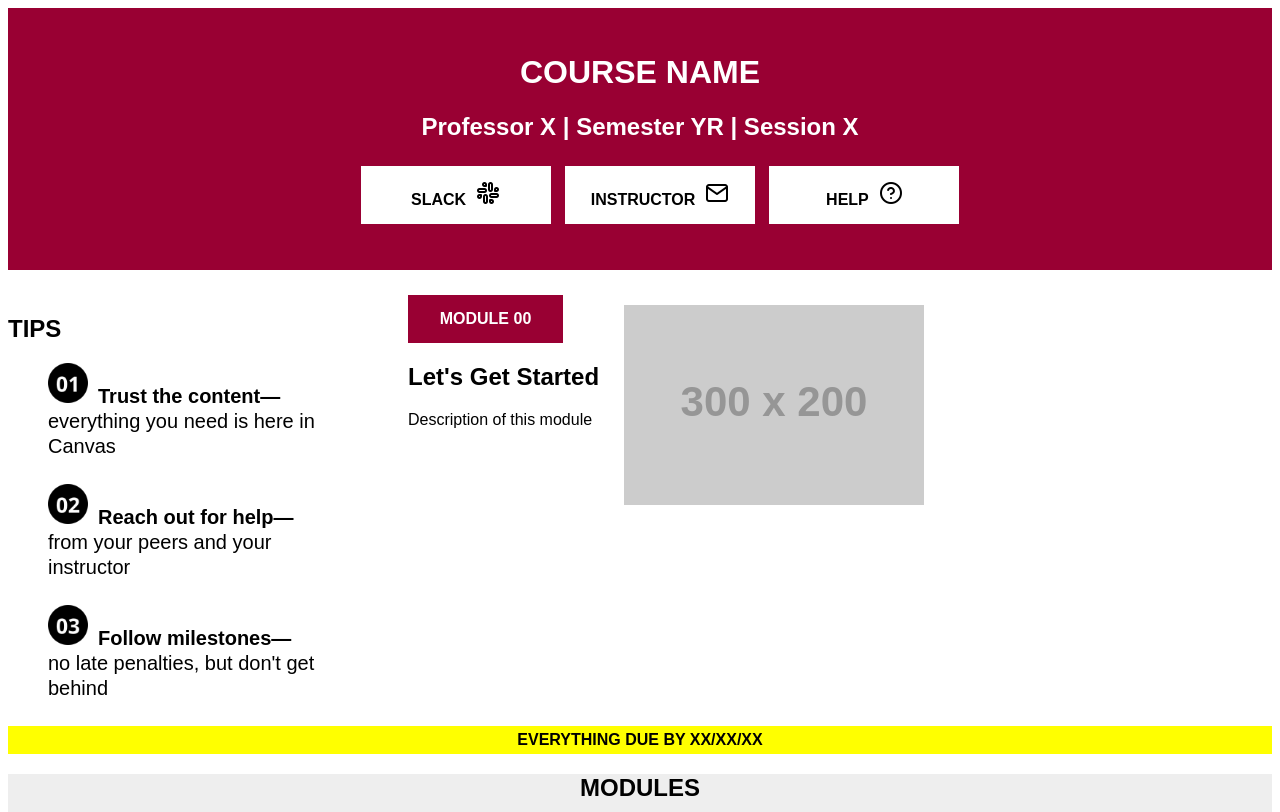
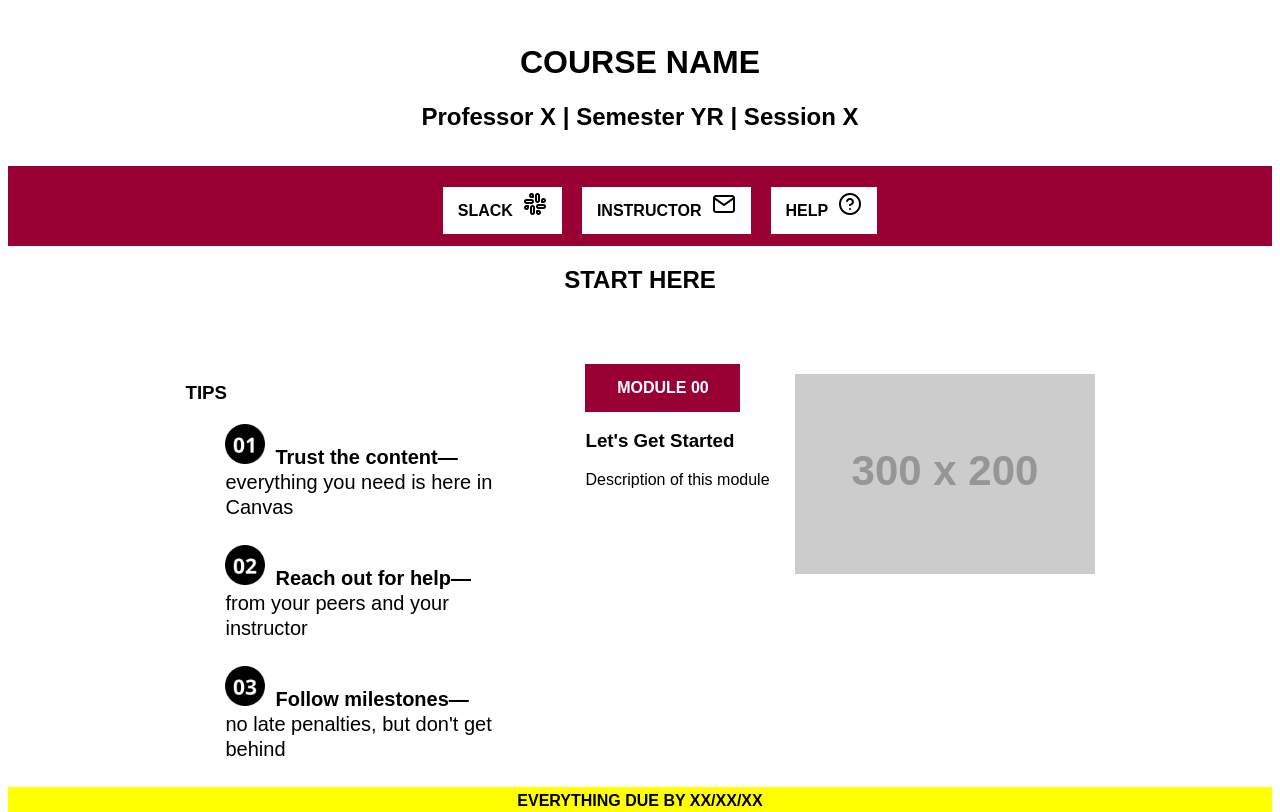
Before and after one commit to ccarra1/canvas, a plain HTML site: page index.html in a window 1280 px wide. Shown: the top 812 px of the page. Drawn offline with Linux system fonts and the light colour scheme; placeholder pictures from the web are drawn by us.

Commit message:
Template Final

```diff
--- a/index.html
+++ b/index.html
@@ -7,35 +7,41 @@
     <title>Document</title>
 </head>
 <body>
-    <div style="width: 100%; font-family: Arial, Helvetica, sans-serif;">
-        <header style="background-color: #990033; color: #ffffff; text-align: center; padding: 25px;">
+    <div style="width: 100%; min-width: 534px; font-family: Arial, Helvetica, sans-serif;">
+        <header style="text-align: center; padding: 15px;">
             <h1><strong>COURSE NAME</strong></h1>
             <h2>Professor X | Semester YR | Session X</h2>
-            <nav>
-                <ul style="list-style:none; color: #000;">
-                    <li style="display: inline-block; width: 160px; background-color: #ffffff; padding: 15px; margin: 5px;"><strong>SLACK</strong><img src="slack.png" alt="slack icon in black on transparent" width="24px" style="margin-left:10px;"></li>
-                    <li style="display: inline-block; width: 160px; background-color: #ffffff; padding: 15px; margin: 5px;"><strong>INSTRUCTOR</strong><img src="email.png" alt="email icon in black on transparent" width="24px" style="margin-left:10px;"></li>
-                    <li style="display: inline-block; width: 160px; background-color: #ffffff; padding: 15px; margin: 5px;"><strong>HELP</strong><img src="help.png" alt="question mark icon in black on transparent" width="24px" style="margin-left:10px;"></li>
+        </header>
+        <nav style="background-color: #990033; border: 10px solid #990033;">
+            <ul style="display: flex; justify-content: center; flex-wrap: wrap; list-style:none; color: #000;">
+                <li><a href="#" style="text-align: center; width: 160px; background-color: #ffffff; padding: 15px; margin: 10px; text-decoration: none; color: #000;"><strong>SLACK</strong><img src="https://ccarra1.github.io/canvas/slack.png" alt="slack icon in black on transparent" width="24px" style="margin-left:10px;"></a></li>
+                <li><a href="#" style="text-align: center; width: 160px; background-color: #ffffff; padding: 15px; margin: 10px; text-decoration: none; color: #000;"><strong>INSTRUCTOR</strong><img src="https://ccarra1.github.io/canvas/email.png" alt="email icon in black on transparent" width="24px" style="margin-left:10px;"></a></li>
+                <li><a href="#" style="text-align: center; width: 160px; background-color: #ffffff; padding: 15px; margin: 10px;  text-decoration: none; color: #000;"><strong>HELP</strong><img src="https://ccarra1.github.io/canvas/help.png" alt="question mark icon in black on transparent" width="24px" style="margin-left:10px;"></a></li>
             </ul>
+            <div style="clear:left;"></div>
         </nav>
-        </header>
-        <section style="width: 350px; margin-top: 25px; float: left; margin-right: 50px;">
-            <h2>TIPS</h2>
+        <section>
+            <h2 style="text-align: center;">START HERE</h2>
+            <div style="display: flex; justify-content: center; flex-wrap: wrap;">
+                <section style="width: 350px; margin-top: 50px; float: left; margin-right: 50px;">
+                    <h3>TIPS</h3>
                     <ol style="list-style-type: none; font-size: 20px; line-height: 1.25em;">
-                <li style="margin-bottom: 25px;"><img width="40px" style="margin-right:10px;" src="No1.png" alt="Number 1 in white on black circle background"><strong>Trust the content&mdash;</strong><br />everything you need is here in Canvas</li>
-                <li style="margin-bottom: 25px;"><img width="40px" style="margin-right:10px;" src="No2.png" alt="Number 2 in white on black circle background"><strong>Reach out for help&mdash;</strong><br />from your peers and your instructor</li>
-                <li style="margin-bottom: 25px;"><img width="40px" style="margin-right:10px;" src="No3.png" alt="Number 3 in white on black circle background"><strong>Follow milestones&mdash;</strong><br />no late penalties, but don't get behind</li>
+                        <li style="margin-bottom: 25px;"><img width="40px" style="margin-right:10px;" src="https://ccarra1.github.io/canvas/No1.png" alt="Number 1 in white on black circle background"><strong>Trust the content&mdash;</strong><br />everything you need is here in Canvas</li>
+                        <li style="margin-bottom: 25px;"><img width="40px" style="margin-right:10px;" src="https://ccarra1.github.io/canvas/No2.png" alt="Number 2 in white on black circle background"><strong>Reach out for help&mdash;</strong><br />from your peers and your instructor</li>
+                        <li style="margin-bottom: 25px;"><img width="40px" style="margin-right:10px;" src="https://ccarra1.github.io/canvas/No3.png" alt="Number 3 in white on black circle background"><strong>Follow milestones&mdash;</strong><br />no late penalties, but don't get behind</li>
                     </ol>
                 </section>
-        <section style="margin-top: 25px; float: left;">
+                <section style="margin-top: 50px; float: left;">
                     <div style="float: left; margin-right: 25px;"><a style="width: 125px; background-color: #990033; color: #ffffff; padding: 15px; text-decoration: none; display: inline-block; text-align: center;" href="#"><strong>MODULE 00</strong></a>
-                <h2>Let's Get Started</h2>
+                        <h3>Let's Get Started</h3>
                         <p>Description of this module</p>
                     </div>
                     <div style="float: left;"><img style="margin-top: 10px;" src="https://via.placeholder.com/300x200.png" alt="" /></div>
                 </section>
+            </div>
+        </section>
         <section style="clear: left; background-color: #ff0; padding: 5px; text-align: center;"><strong>EVERYTHING DUE BY XX/XX/XX</strong></section>
-        <section style="background-color: #eee;">
+        <section style="margin-top: 75px;">
             <h2 style="text-align: center;">MODULES</h2>
             <section style="width: 250px; float: left; margin-left: 15px;"><a style="width: 125px; background-color: #990033; color: #ffffff; padding: 15px; text-decoration: none; display: inline-block; text-align: center;" href="#"><strong>MODULE 01</strong></a> <img style="display: block; margin-top: 10px;" src="https://via.placeholder.com/250x200.png" alt="" />
                 <h3>MODULE NAME</h3>
```
Lines whose indentation alone changed are shown as unchanged.
